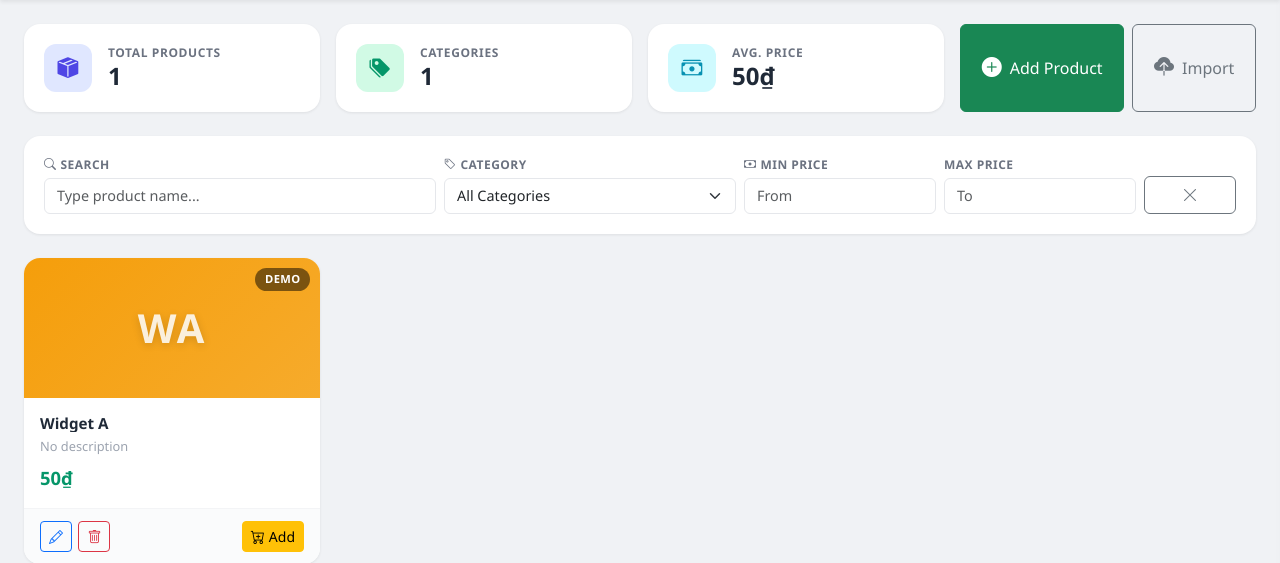
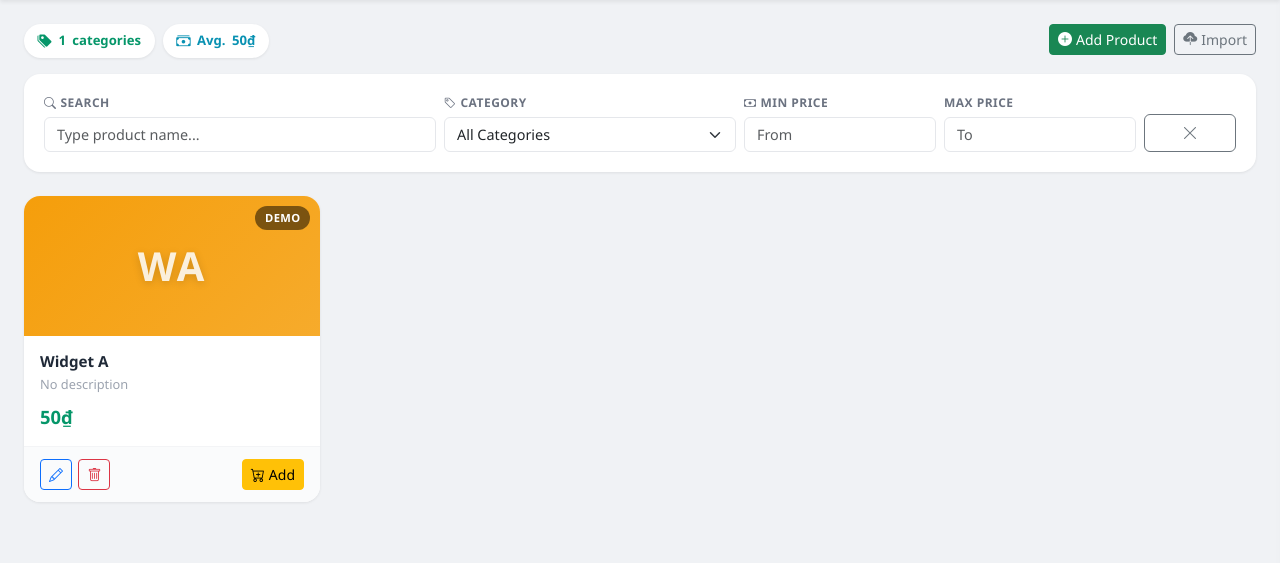
Before and after one commit to anh1901/product_crud_app, a Flask app: page / in a window 1280 px wide. Shown: the part 54-617 px from the top of the page. Run offline with Flask 3, Linux system fonts and the light colour scheme; data comes from the database, SQL or seed files in the repository.

Commit message:
feat: make stat boxes smaller, remove Total Products box
- Replace large stat cards with compact pill/chip style
- Remove Total Products stat
- Keep Categories and Avg Price as small inline chips
- Compact action buttons (Add Product, Import)

Co-Authored-By: Devin AI <158243242+devin-ai-integration[bot]@users.noreply.github.com>

```diff
--- a/static/css/style.css
+++ b/static/css/style.css
@@ -13,52 +13,27 @@ body {
     font-family: 'Segoe UI', system-ui, -apple-system, sans-serif;
 }
 
-/* Stat Cards */
-.stat-card {
-    display: flex;
+/* Compact Stat Chips */
+.stat-card-sm {
+    display: inline-flex;
     align-items: center;
-    gap: 1rem;
-    padding: 1.25rem;
-    border-radius: var(--radius-lg);
+    gap: 0.4rem;
+    padding: 0.4rem 0.85rem;
+    border-radius: 20px;
+    font-size: 0.82rem;
+    font-weight: 600;
     background: var(--bg-card);
     box-shadow: var(--shadow-sm);
-    transition: box-shadow 0.2s, transform 0.2s;
+    color: #374151;
 }
 
-.stat-card:hover {
-    box-shadow: var(--shadow-md);
-    transform: translateY(-2px);
-}
+.stat-card-sm i { font-size: 0.9rem; }
+.stat-card-sm span { font-weight: 700; }
 
-.stat-icon {
-    width: 48px;
-    height: 48px;
-    border-radius: 12px;
-    display: flex;
-    align-items: center;
-    justify-content: center;
-    font-size: 1.3rem;
-    flex-shrink: 0;
-}
-
-.stat-card-primary .stat-icon { background: #e0e7ff; color: #4f46e5; }
-.stat-card-success .stat-icon { background: #d1fae5; color: #059669; }
-.stat-card-info .stat-icon    { background: #cffafe; color: #0891b2; }
-
-.stat-label {
-    font-size: 0.75rem;
-    text-transform: uppercase;
-    letter-spacing: 0.05em;
-    color: #6b7280;
-    font-weight: 600;
-}
-
-.stat-value {
-    font-size: 1.5rem;
-    font-weight: 700;
-    color: #1f2937;
-    line-height: 1.2;
-}
+.stat-card-success { color: #059669; }
+.stat-card-success i { color: #059669; }
+.stat-card-info { color: #0891b2; }
+.stat-card-info i { color: #0891b2; }
 
 /* Product Cards */
 .product-card {
@@ -300,7 +275,5 @@ details summary {
 }
 
 @media (max-width: 768px) {
-    .stat-card { padding: 1rem; }
-    .stat-value { font-size: 1.2rem; }
     .product-img { height: 120px; }
 }
--- a/static/js/app.js
+++ b/static/js/app.js
@@ -109,7 +109,6 @@ function renderProducts(products) {
 }
 
 function updateStats(products) {
-    document.getElementById("statTotal").textContent = products.length;
     const categories = new Set(products.map((p) => p.category).filter(Boolean));
     document.getElementById("statCategories").textContent = categories.size;
     const avg =
--- a/templates/index.html
+++ b/templates/index.html
@@ -23,43 +23,26 @@
 
     <div class="container-fluid px-4 py-4">
         <!-- Stats Row -->
-        <div class="row g-3 mb-4">
-            <div class="col-lg-3 col-md-6">
-                <div class="stat-card stat-card-primary">
-                    <div class="stat-icon"><i class="bi bi-box-seam-fill"></i></div>
-                    <div>
-                        <div class="stat-label">Total Products</div>
-                        <div class="stat-value" id="statTotal">0</div>
-                    </div>
+        <div class="row g-2 mb-3">
+            <div class="col-auto">
+                <div class="stat-card-sm stat-card-success">
+                    <i class="bi bi-tags-fill"></i>
+                    <span id="statCategories">0</span> categories
                 </div>
             </div>
-            <div class="col-lg-3 col-md-6">
-                <div class="stat-card stat-card-success">
-                    <div class="stat-icon"><i class="bi bi-tags-fill"></i></div>
-                    <div>
-                        <div class="stat-label">Categories</div>
-                        <div class="stat-value" id="statCategories">0</div>
-                    </div>
+            <div class="col-auto">
+                <div class="stat-card-sm stat-card-info">
+                    <i class="bi bi-cash-stack"></i>
+                    Avg. <span id="statAvgPrice">0₫</span>
                 </div>
             </div>
-            <div class="col-lg-3 col-md-6">
-                <div class="stat-card stat-card-info">
-                    <div class="stat-icon"><i class="bi bi-cash-stack"></i></div>
-                    <div>
-                        <div class="stat-label">Avg. Price</div>
-                        <div class="stat-value" id="statAvgPrice">0₫</div>
-                    </div>
-                </div>
-            </div>
-            <div class="col-lg-3 col-md-6">
-                <div class="d-flex gap-2 h-100 align-items-stretch">
-                    <button class="btn btn-success flex-fill d-flex align-items-center justify-content-center gap-2" onclick="showAddModal()">
-                        <i class="bi bi-plus-circle-fill fs-5"></i>
-                        <span>Add Product</span>
+            <div class="col-auto ms-auto">
+                <div class="d-flex gap-2">
+                    <button class="btn btn-success btn-sm d-flex align-items-center gap-1" onclick="showAddModal()">
+                        <i class="bi bi-plus-circle-fill"></i> Add Product
                     </button>
-                    <button class="btn btn-outline-secondary flex-fill d-flex align-items-center justify-content-center gap-2" onclick="showImportModal()">
-                        <i class="bi bi-cloud-upload-fill fs-5"></i>
-                        <span>Import</span>
+                    <button class="btn btn-outline-secondary btn-sm d-flex align-items-center gap-1" onclick="showImportModal()">
+                        <i class="bi bi-cloud-upload-fill"></i> Import
                     </button>
                 </div>
             </div>
```
